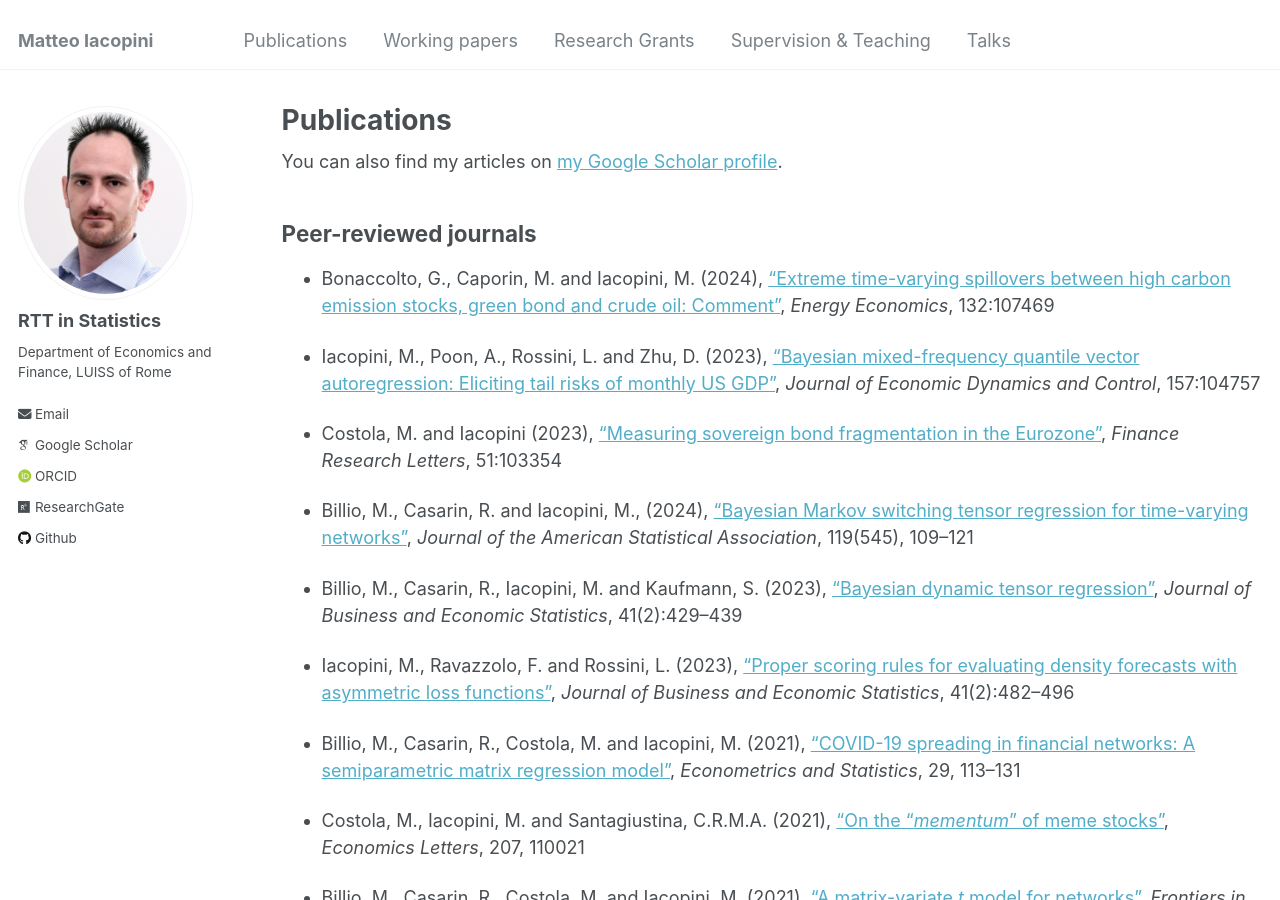
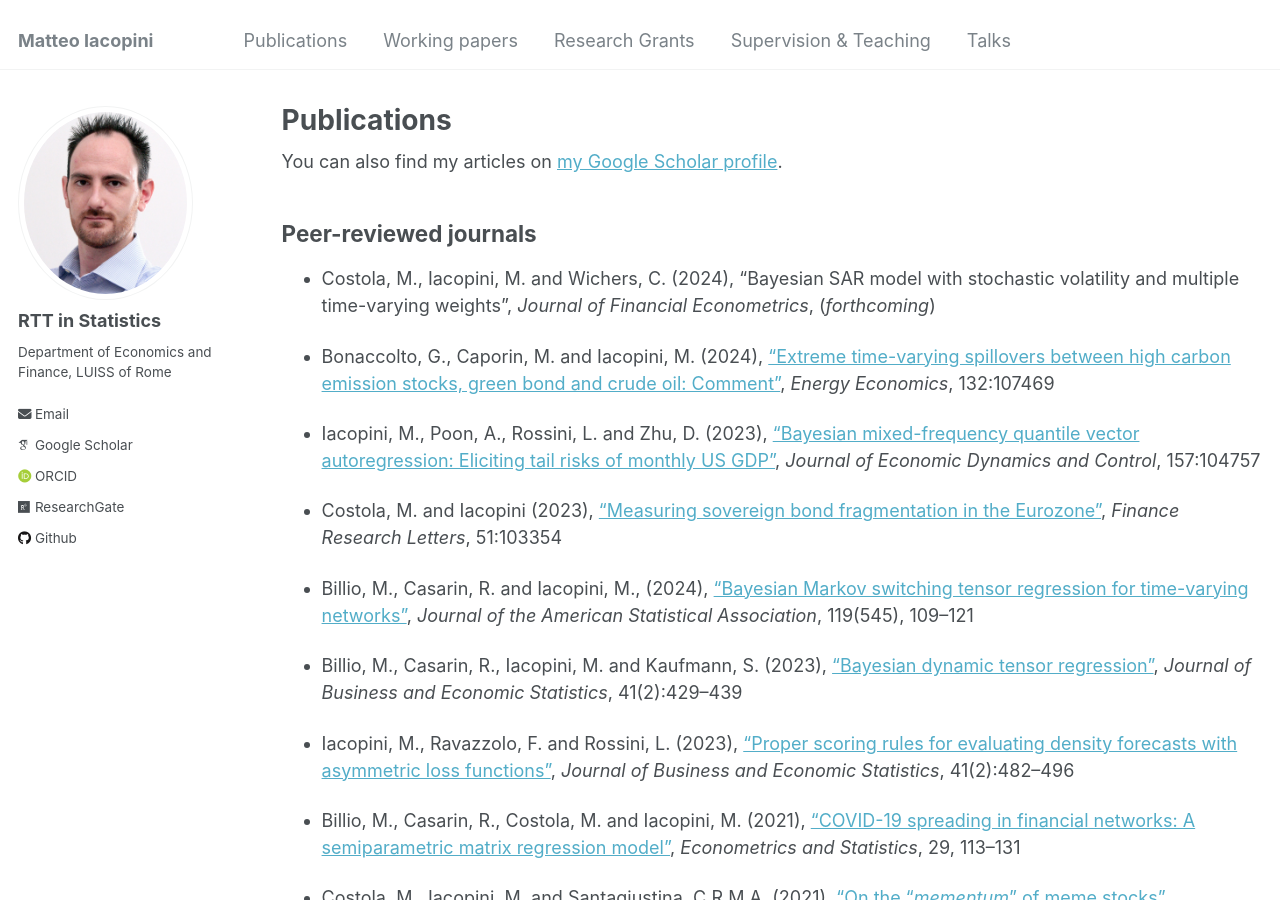
Before and after one commit to matteoiacopini/matteoiacopini.github.io, a Jekyll site: the page built from _pages/publications.md, in a window 1280 px wide and 900 px high. Built offline with Jekyll 4.4.1, drawn with Linux system fonts in a browser that asks for light colours; some web fonts are replaced.

Commit message:
Update publications.md

```diff
--- a/_pages/publications.md
+++ b/_pages/publications.md
@@ -15,6 +15,8 @@ author_profile: true
 
 Peer-reviewed journals
 -----
+
+* Costola, M., Iacopini, M. and Wichers, C. (2024), "Bayesian SAR model with stochastic volatility and multiple time-varying weights", _Journal of Financial Econometrics_, (_forthcoming_)
 
 * Bonaccolto, G., Caporin, M. and Iacopini, M. (2024), ["Extreme time-varying spillovers between high carbon emission stocks, green bond and crude oil: Comment"](https://doi.org/10.1016/j.eneco.2024.107469), _Energy Economics_, 132:107469
 
```
